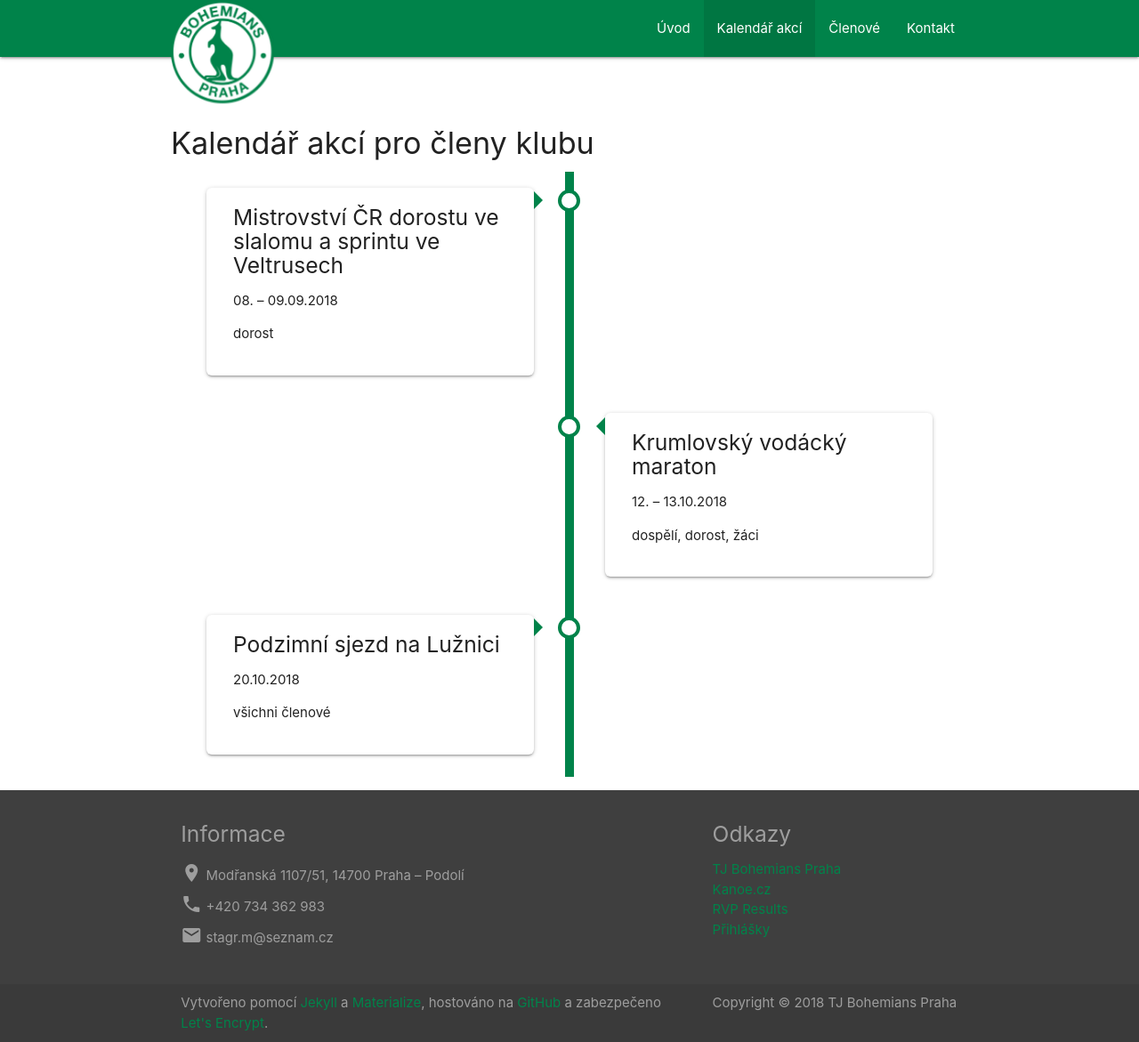
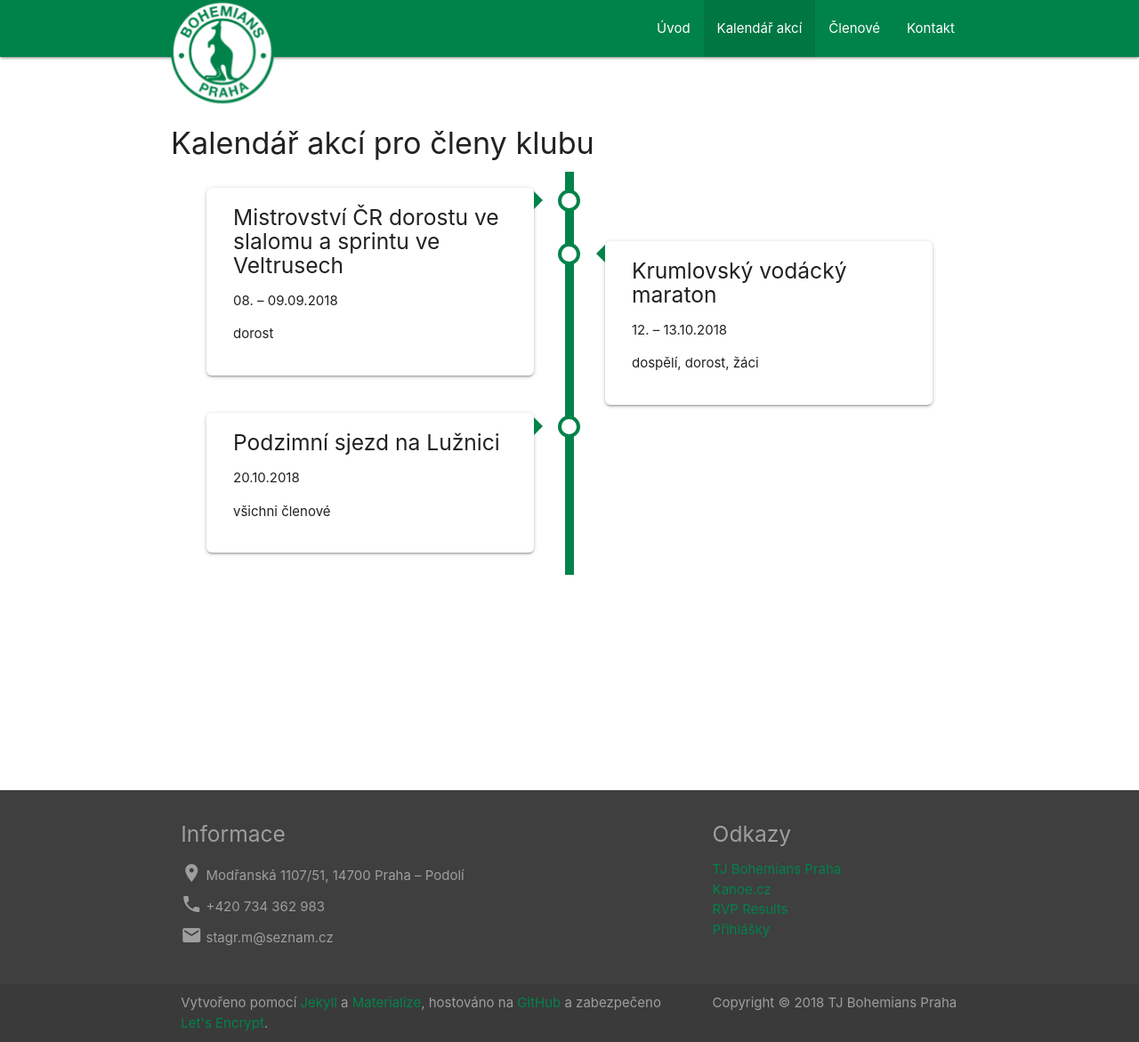
Before and after one commit to SemaiCZE/boh-pha-web, a Jekyll site: the page built from kalendar-akci.html, in a window 1280 px wide and 1171 px high. Shown: the whole window at 89% size. Built offline with Jekyll 4.4.1, drawn with Linux system fonts in a browser that asks for light colours.

Commit message:
Save space on timeline

```diff
--- a/_sass/timeline.scss
+++ b/_sass/timeline.scss
@@ -4,6 +4,7 @@
 .timeline {
     position: relative;
     margin: 0 auto;
+    overflow: auto;
 }
 
 /* The actual timeline (the vertical ruler) */
@@ -42,12 +43,21 @@
 
 /* Place the container to the left */
 .timeline-left {
-    left: 0;
+    //left: 0;
+    float: left;
+    clear: left;
 }
 
 /* Place the container to the right */
 .timeline-right {
-    left: 50%;
+    //left: 50%;
+    float: right;
+    clear: right;
+}
+
+/* Begin right column a little bit lower */
+.timeline > div.timeline-container:nth-child(2) {
+    margin-top: 60px;
 }
 
 %timeline-side {
@@ -115,6 +125,11 @@
     border-color: transparent $boh-green transparent transparent;
   }
 
+  /* Remove margin from top box in right column */
+  .timeline > div.timeline-container:nth-child(2) {
+      margin-top: 0px;
+  }
+
   /* Make sure all circles are at the same spot */
   .timeline-left::after, .timeline-right::after {
     left: 18px;
```
